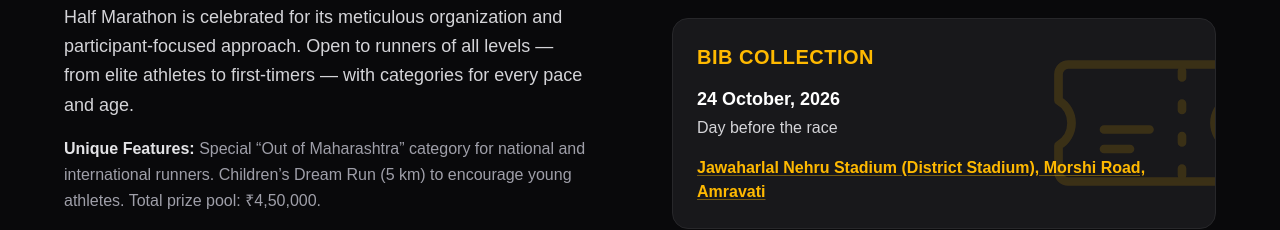
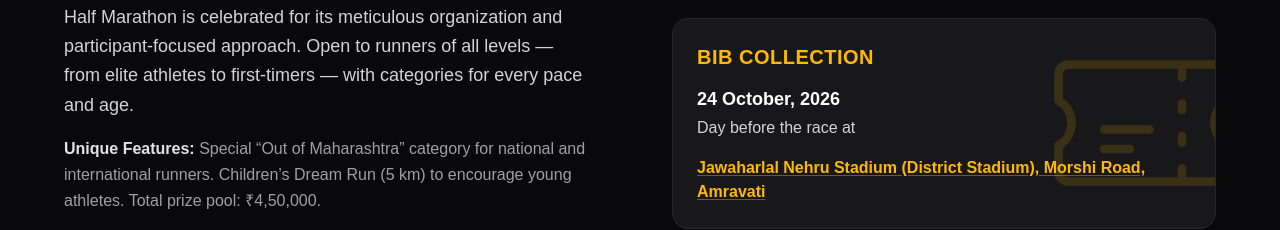
Before and after one commit to shreyas-patil/amt-marathon, a Next.js app: page / in a window 1280 px wide. Shown: the part 1089-1319 px from the top of the page. Built offline with nearby package versions, Linux system fonts and the light colour scheme; no server answers; a web font is replaced by a local one.

Commit message:
Add logo assets

```diff
--- a/components/SponsorsSection.tsx
+++ b/components/SponsorsSection.tsx
@@ -20,11 +20,11 @@ export default function SponsorsSection() {
         {sponsors.length === 0 ? (
           <SponsorEmptyState />
         ) : (
-          <div className="grid grid-cols-2 sm:grid-cols-3 md:grid-cols-4 gap-6">
+          <div className="flex flex-wrap justify-center gap-6">
             {sponsors.map((sponsor) => (
               <div
                 key={sponsor.id}
-                className="flex items-center justify-center p-6 bg-zinc-900 rounded-2xl border border-zinc-800 hover:border-zinc-600 transition-colors"
+                className="flex items-center justify-center p-6 bg-zinc-900 rounded-2xl border border-zinc-800 hover:border-zinc-600 transition-colors w-[calc(50%-0.75rem)] sm:w-[calc(33.333%-1rem)] md:w-[calc(25%-1.125rem)]"
               >
                 <Image
                   src={sponsor.logo}
--- a/data/event.json
+++ b/data/event.json
@@ -25,7 +25,7 @@
   },
   "bibCollection": {
     "date": "24 October, 2026",
-    "subtext": "Day before the race",
+    "subtext": "Day before the race at",
     "venueName": "Jawaharlal Nehru Stadium (District Stadium), Morshi Road, Amravati",
     "googleMapsUrl": "https://maps.app.goo.gl/eqWwWjyD9ekyJsfN8"
   },
```
Also changed, not shown: public/images/sponsors/gail-india-limited.png (added), public/images/sponsors/manor-mangalya.jpg (added).
